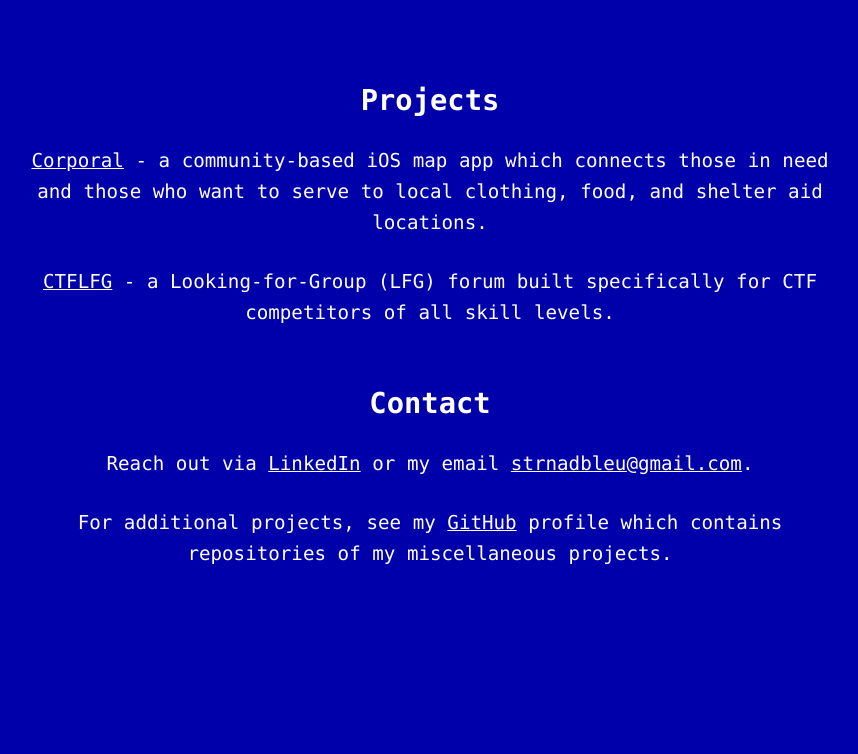
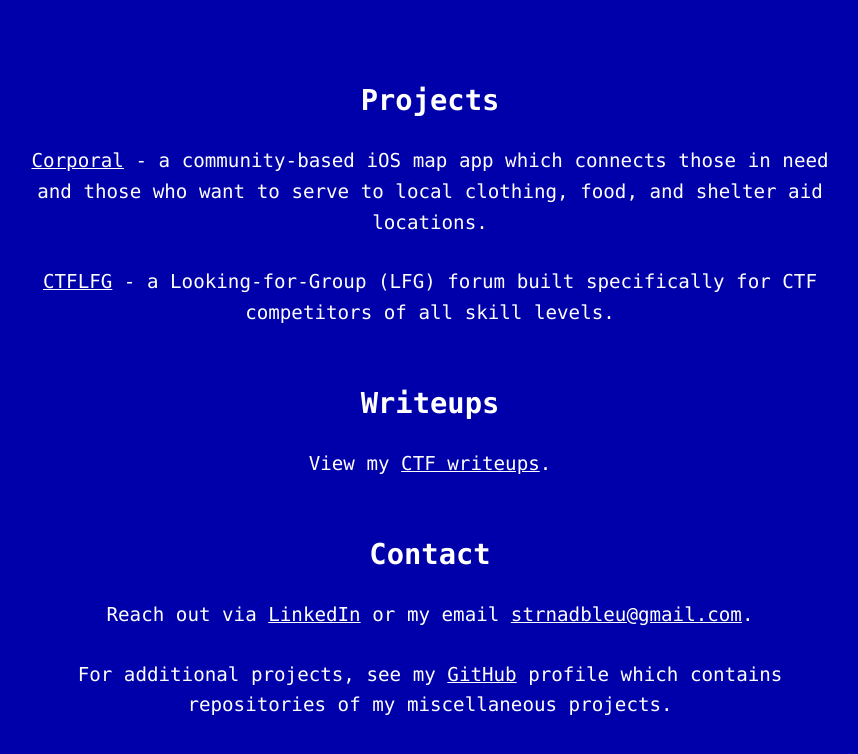
Before and after one commit to bleusos/bleusos.github.io-main, a plain HTML site: page portfolio.html in a window 1280 px wide. Shown: the part 1067-1821 px from the top of the page, without its empty margins (210-1068 px from the left). Before the commit the page ends 1754 px from the top, so only its background shows below. Drawn offline with Linux system fonts and the light colour scheme.

Commit message:
added writeups section

```diff
--- a/portfolio.html
+++ b/portfolio.html
@@ -110,6 +110,9 @@
   <p><a href="corporal.html">Corporal</a> - a community-based iOS map app which connects those in need and those who want to serve to local clothing, food, and shelter aid locations.</p>
   <p><a href="ctflfg.html">CTFLFG</a> - a Looking-for-Group (LFG) forum built specifically for CTF competitors of all skill levels.</p>
 
+  <h2>Writeups</h2>
+  <p>View my <a href="https://github.com/bleusos/CTF-Writeups/tree/main" target="_blank" rel="noopener noreferrer">CTF writeups</a>.</p>
+
   <h2>Contact</h2>
   <p>Reach out via <a href="https://www.linkedin.com/in/alexander-strnad-4b3234227/" target="_blank">LinkedIn</a> or my email <a href="mailto:strnadbleu@gmail.com">strnadbleu@gmail.com</a>.</p>
   <p>For additional projects, see my <a href="https://github.com/bleusos" target="_blank">GitHub</a> profile which contains repositories of my miscellaneous projects.</p>
```
